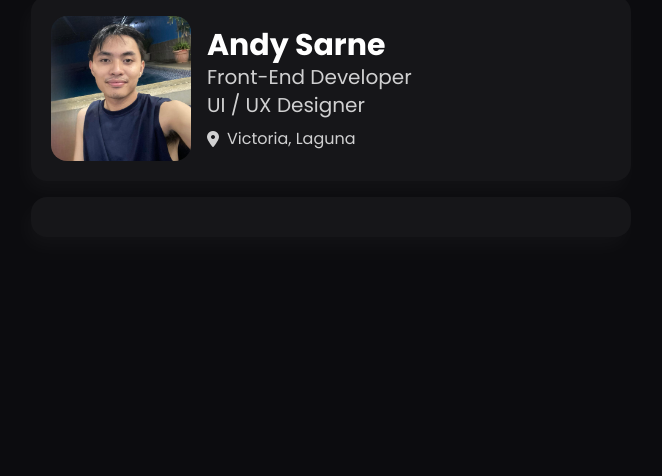
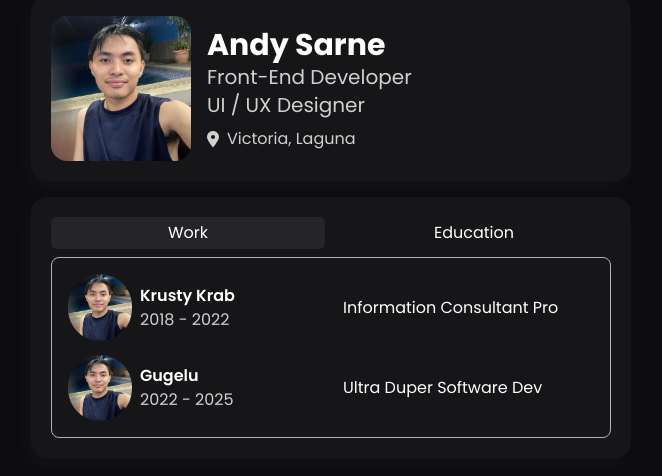
Before and after one commit to Auvryy/Portfolio-v2, a website built with Vite: page index.html in a window 1280 px wide. Shown: the part 136-612 px from the top of the page, without its empty margins (309-971 px from the left). Built offline with nearby package versions, Linux system fonts and the light colour scheme.

Commit message:
added experience function

```diff
--- a/index.html
+++ b/index.html
@@ -18,6 +18,9 @@
     />
   </head>
   <body class="flex flex-col items-center justify-center p-7 relative">
+
+    <!-- <canvas id="starCanvas" class="fixed opacity-60 z-[-1]"></canvas> -->
+
     <main
       class="flex flex-col items-center justify-center mt-15 gap-4 w-full sm:w-130 md:w-150"
     >
@@ -59,9 +62,15 @@
       </section>
 
       <section class="card w-full">
+        <nav class="flex items-center justify-around gap-x-3">
+          <div id="work-button" class="selected-experience experience-item w-full rounded-md text-center p-1 cursor-pointer">Work</div>
+          <div id="education-button" class="experience-item w-full text-center p-1 rounded-md cursor-pointer">Education</div>
+        </nav>
+        <div id="experience-content" class="flex flex-col gap-3.5 mt-2 border  border-solid p-4 rounded-lg">
 
+        </div>
       </section>
     </main>
-    <script type="module" src="/src/main.js"></script>
+    <script src="/src/main.js"></script>
   </body>
 </html>
--- a/src/main.js
+++ b/src/main.js
@@ -1 +1,138 @@
-import './style.css'
+// import { workContent, educationContent} from "./data.js";
+addEventListener('DOMContentLoaded', () => {
+
+  generateExp(workContent)
+})
+
+const workBtn = document.getElementById("work-button");
+const educationBtn = document.getElementById("education-button");
+
+workBtn.addEventListener("click", (e) => {
+  e.preventDefault();
+  if (!workBtn.classList.contains("selected-experience")) {
+    workBtn.classList.add("selected-experience");
+    educationBtn.classList.remove("selected-experience");
+  }
+  generateExp(workContent);
+});
+
+educationBtn.addEventListener("click", (e) => {
+  e.preventDefault();
+  if (!educationBtn.classList.contains("selected-experience")) {
+    educationBtn.classList.add("selected-experience");
+    workBtn.classList.remove("selected-experience");
+  }
+  generateExp(educationContent)
+});
+
+const workContent = [
+  {
+    name: "Krusty Krab",
+    yearStart: 2018,
+    yearEnd: 2022,
+    picture: "./src/images/andy.png",
+    description: "Information Consultant Pro",
+  },
+
+  {
+    name: "Gugelu",
+    yearStart: 2022,
+    yearEnd: 2025,
+    picture: "./src/images/andy.png",
+    description: "Ultra Duper Software Dev",
+  },
+];
+
+const educationContent = [
+  {
+    name: 'LSPU',
+    yearStart: 2024,
+    yearEnd: 2025,
+    picture: './src/images/andy.png',
+    description: 'College degree: Information Technology'
+  },
+
+  {
+    name: 'Lico De Victoria',
+    yearStart: 2021,
+    yearEnd: 2024,
+    picture: './src/images/andy.png',
+    description: 'Senior High School'
+  },
+
+  {
+    name: 'Liceo De Victoria',
+    yearStart: 2017,
+    yearEnd: 2024,
+    picture: './src/images/andy.png',
+    description: 'High School'
+  }
+]
+
+
+
+const generateExp = (object) => {
+  const experienceContent = document.getElementById("experience-content");
+  experienceContent.innerHTML = ''
+  for (let i = 0; i < object.length; i++) {
+    const experienceBlock = document.createElement("section");
+    experienceBlock.classList.add("flex", 'items-center', 'justify-between', 'gap-x-6');
+    experienceBlock.innerHTML = `
+            <div class="flex items-center gap-x-2 w-full">
+              <img class="w-16 rounded-full hidden sm:block" src="${object[i].picture}" alt="">
+              <div>
+                <p class="font-semibold">${object[i].name}</p>
+                <p class="text-hover">${object[i].yearStart} - ${object[i].yearEnd}</p>
+              </div>
+            </div>
+            <div class="text-start w-full">
+              ${object[i].description}
+            </div>
+    `;
+
+    experienceContent.appendChild(experienceBlock);
+  }
+  console.log("done");
+};
+
+//  const canvas = document.getElementById('starCanvas');
+//     const ctx = canvas.getContext('2d');
+
+//     function resizeCanvas() {
+//       canvas.width = window.innerWidth;
+//       canvas.height = window.innerHeight;
+//     }
+
+//     window.addEventListener('resize', resizeCanvas);
+//     resizeCanvas();  // Initial sizing
+
+//     const numberOfStars = 500;
+//     const stars = [];
+
+//     function createStars() {
+//       for (let i = 0; i < numberOfStars; i++) {
+//         stars.push({
+//           x: Math.random() * canvas.width,
+//           y: Math.random() * canvas.height,
+//           radius: Math.random() * 1.5
+//         });
+//       }
+//     }
+
+//     function drawStars() {
+//       ctx.clearRect(0, 0, canvas.width, canvas.height);
+//       for (let star of stars) {
+//         ctx.beginPath();
+//         ctx.arc(star.x, star.y, star.radius, 0, Math.PI * 2);
+//         ctx.fillStyle = 'white';
+//         ctx.fill();
+//       }
+//     }
+
+//     createStars();
+//     drawStars();
+
+//     function toggleBox() {
+//       const box = document.getElementById('box');
+//       box.style.display = (box.style.display === 'none') ? 'block' : 'none';
+//     }
--- a/src/style.css
+++ b/src/style.css
@@ -3,11 +3,17 @@
 @theme {
   --dark-color: #161619;
   --black-color: #0c0c0f;
+  --dark-shade-color: #242429;
+  --dark-shade-lighter-color: #272730;
+
+  --subtle-light-color: #b4afb0;
 }
 
 * {
   font-family: Poppins, sans-serif;
 }
+
+
 
 body {
   background-color: var(--black-color);
@@ -25,3 +31,19 @@ body {
 .text-hover {
   @apply opacity-80 hover:opacity-100 transition-all duration-200 cursor-default;
 }
+
+.selected-experience {
+  background-color: var(--dark-shade-color);
+}
+
+.experience-item {
+  transition: all 0.16s;
+}
+
+.experience-item:hover {
+  background-color: var(--dark-shade-lighter-color);
+}
+
+#experience-content {
+  border-color: var(--subtle-light-color)
+}
```
Also changed, not shown: src/counter.js (deleted).
